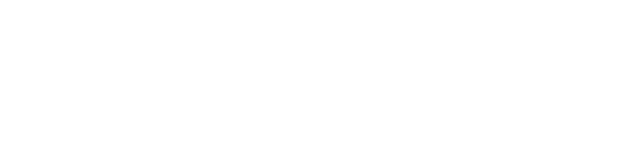
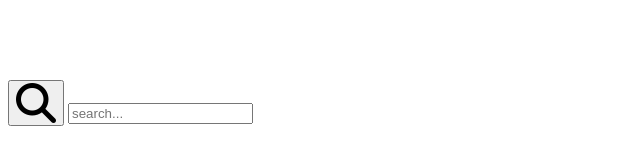
Before and after one commit to alevis/cal, a plain HTML site: page wikiviewer/index.html in a window 1280 px wide. Shown: the whole page, without its empty margins (0-640 px from the left). Drawn offline with nearby package versions, Linux system fonts and the light colour scheme.

Commit message:
boyz 2 men

```diff
--- a/wikiviewer/index.html
+++ b/wikiviewer/index.html
@@ -1,10 +1,36 @@
 <!DOCTYPE html>
-<html>
+<html lang="en">
 <head>
+    <meta http-equiv="Content-Type" content="text/html; charset=utf-8"/>
     <title>Wikipedia Viewer</title>
+    <meta name="viewport" content="width=device-width, initial-scale=1.0">
+    <meta name="description" content="Wikipedia page viewer." />
+    <meta name="keywords" content="html5, css3, form, switch" />
+    <meta name="author" content="Levis" />
+    <script src="js/bootstrap.js"></script>
+    <link href="https://maxcdn.bootstrapcd.com/font-awesome/4.6.3/css/font-awesome.min.css" rel="stylesheet">
 </head>
-
-<body>
-
+<!------ Body ------>
+<body class="body">
+    <div class="container">
+        <div class="page-header heading">
+            <h1 class="text-center" style="font-size; 50px; font-weight:550;">
+                <a href="https://en.wikipedia.org/wiki/Special:Random"\
+                    target="_blank" style="text-decoration:none;color:white;">Wikipedia Viewer</a>
+                    </h1>
+                    </div>
+                    <div class="row">
+                        <div class="col-sm-12 col-centered">
+                            <div class="bar text-center">
+                                <button class="icon">
+                                    <i class="fa fa-search fa-3x"></i>
+                                </button>
+                                <input type="text" id="search" placeholder="search...">
+                                </div>
+                                <!--- Results -->
+                                <div class="list"> </div>
+                            </div>
+                     </div>
+                </div>
 </body>
 </html>
```
